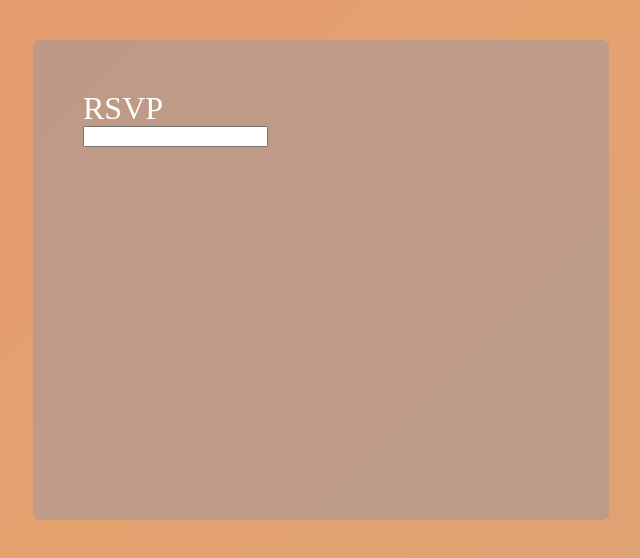
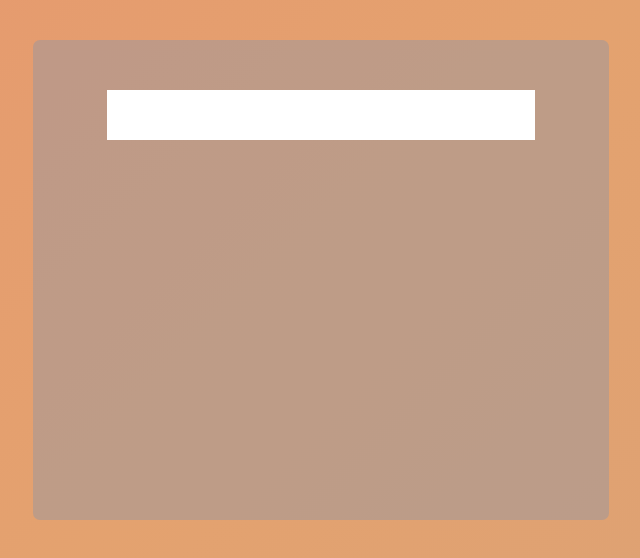
Before and after one commit to dallin-r-parker/babyshower-fe, a React (Create React App) app: page / in a window 1280 px wide. Shown: the top 558 px of the page, without its empty margins (319-959 px from the left). Built offline with nearby package versions, Linux system fonts and the light colour scheme.

Commit message:
WIP: working through input setup

```diff
--- a/src/App.tsx
+++ b/src/App.tsx
@@ -1,12 +1,14 @@
 import React from 'react';
 import { Container } from './components/Container';
 import { Box } from './components/Box';
+import { Input } from 'components/Input';
 
 const App: React.FC = (): JSX.Element => (
   <Container flex h="100vh" w="100vw" jc="center">
     <Box h="60vh" w="45vw" bgc="steelBlue" opacity={0.4} mt={5} p={50}>
-      <h1 style={{ color: 'white' }}>RSVP</h1>
-      <input type="text" />
+      <Container h="100%" w="100%" flex jc="center">
+        <Input />
+      </Container>
     </Box>
   </Container>
 );
--- a/src/components/Container/index.tsx
+++ b/src/components/Container/index.tsx
@@ -1,4 +1,6 @@
 import styled from 'styled-components';
+
+//NOTE: this might be better named "Section"
 
 interface Props {
   h: string;
@@ -7,7 +9,7 @@ interface Props {
   br?: number;
   bgc?: string;
   flex?: boolean;
-  fd?: boolean;
+  fd?: string;
   jc?: CSS.JustifyConent;
   center?: boolean;
 }
--- a/src/components/Input/index.tsx
+++ b/src/components/Input/index.tsx
@@ -1,10 +1,14 @@
-// import React from 'react';
-// import { DefaultTheme } from 'styled-components';
-
 import styled from 'styled-components';
 
-// interface Props {
-//   theme: DefaultTheme;
-// }
-
-export const Input = styled.input``;
+export const Input = styled.input`
+  width: 90%;
+  height: 50px;
+  border: none;
+  outline: none;
+  font-size: 24px;
+  padding-top: 5px;
+  line-height: 20px;
+  margin-bottom: 12px;
+  font-family: inherit;
+  letter-spacing: 0.25px;
+`;
--- a/src/theme/globalStyles/index.ts
+++ b/src/theme/globalStyles/index.ts
@@ -1,5 +1,6 @@
 import { createGlobalStyle, keyframes } from 'styled-components';
 import { CSSReset } from './CSSReset';
+import { colors } from 'theme/colors';
 
 //TODO: probably readdress to not be on the HTML/Body container
 // TODO: refactor for better performance css
@@ -29,12 +30,13 @@ export const GlobalStyles = createGlobalStyle`
   ${CSSReset}
 
   html, body {
+    font-family: Arial, Helvetica, sans-serif;
     height: 100vh;
     width: 100vw;
     color: black;
     background-image: linear-gradient(-45deg,#d4a17a,#e4a26f,#e8906e,#d27d67);
     background-size: 250% 250%;
-    animation: ${animate} 15s ease-in-out infinite;
+    animation: ${animate} 15s ease infinite;
   }
 
   h1 {
@@ -62,4 +64,6 @@ export const GlobalStyles = createGlobalStyle`
     line-height: 16px;
     font-family: inherit;
   }
+
+
 `;
```
